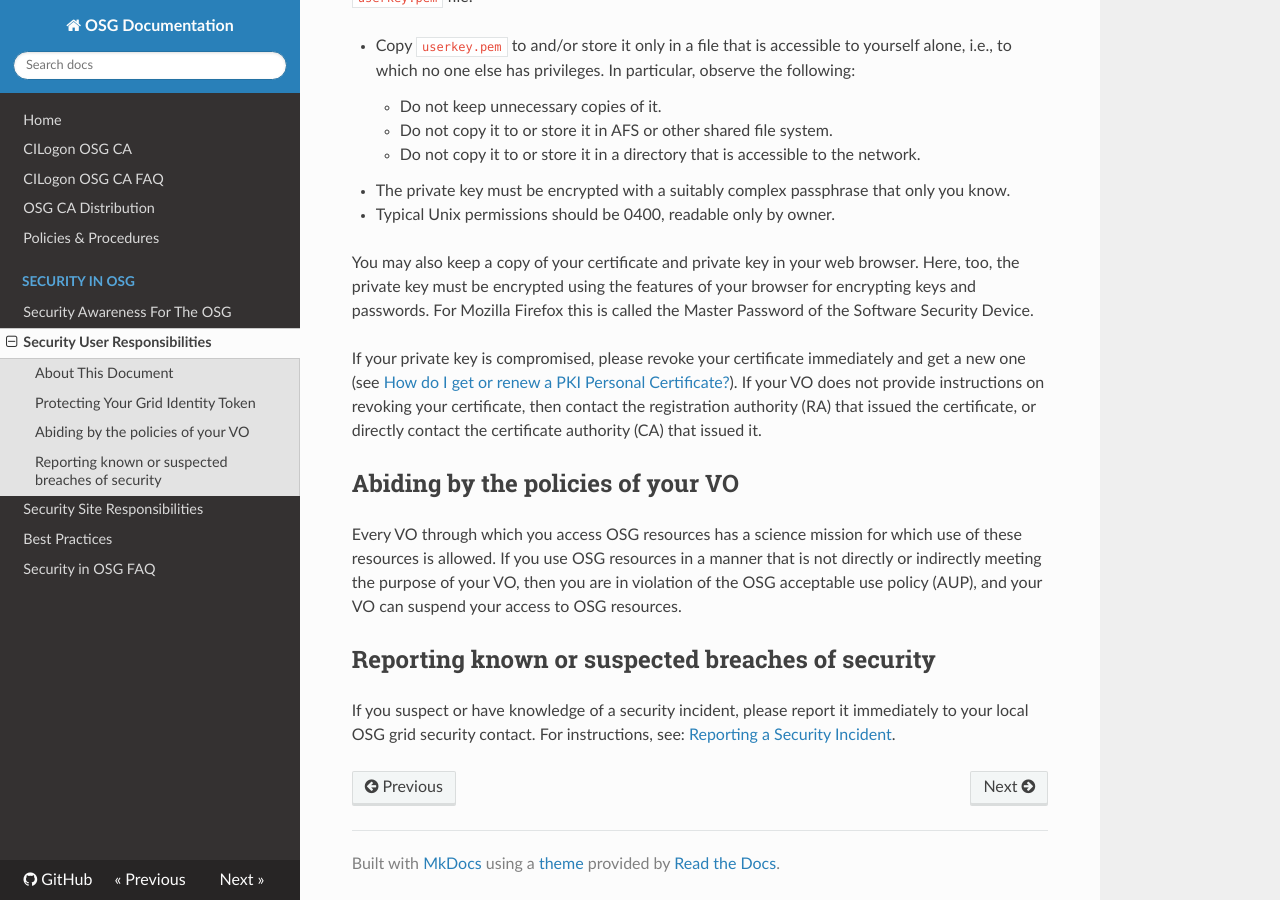
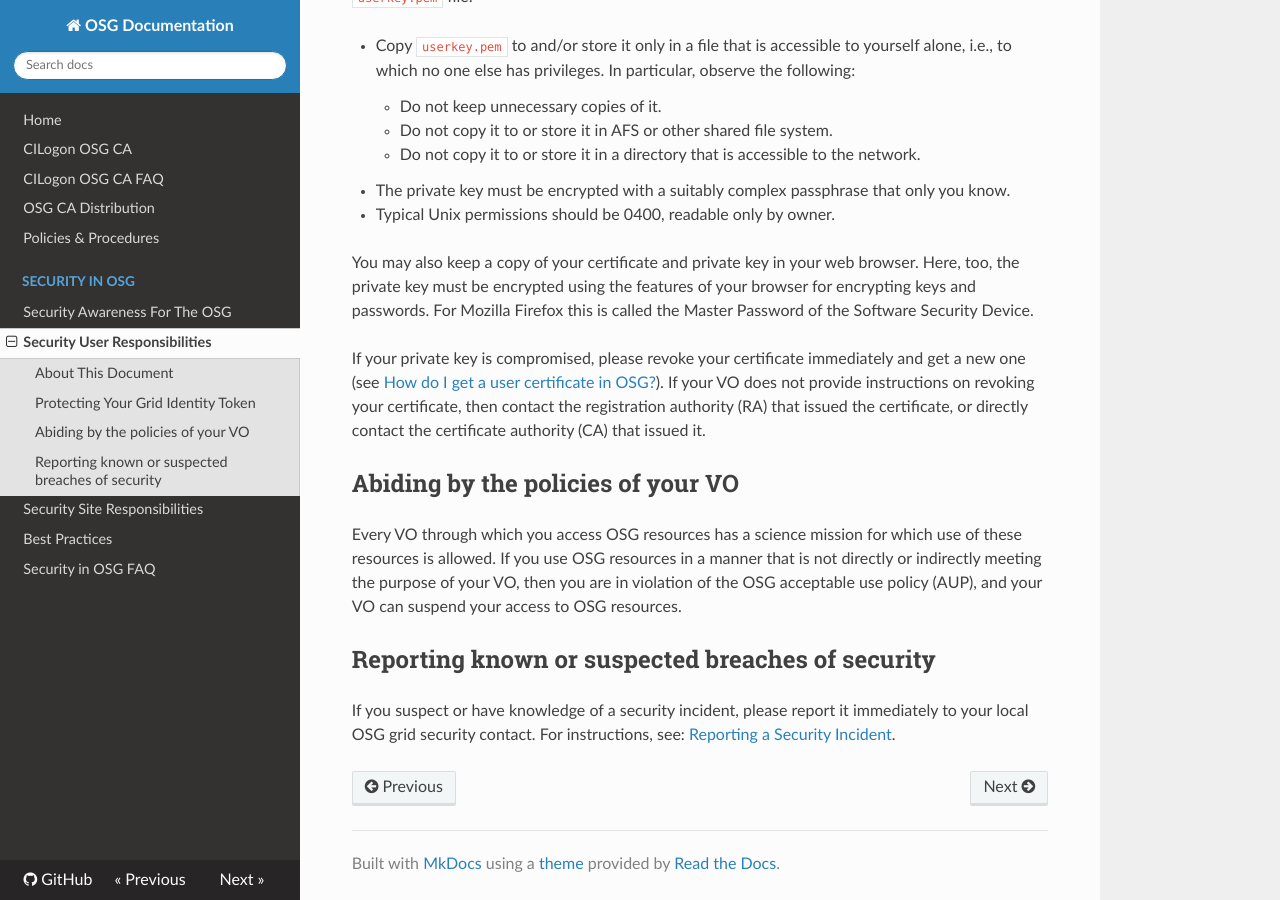
Before and after one commit to opensciencegrid/security, an MkDocs documentation site: the page built from docs/SecurityUserResponsibilities.md, in a window 1280 px wide and 900 px high, scrolled down 708 px. Built offline with MkDocs 1.6.1, drawn with Linux system fonts in a browser that asks for light colours; nearby versions of some CDN libraries; old or Windows-style settings are respelled for this version of MkDocs.

Commit message:
Update SecurityUserResponsibilities.md

```diff
--- a/docs/SecurityUserResponsibilities.md
+++ b/docs/SecurityUserResponsibilities.md
@@ -28,7 +28,7 @@
 
 You may also keep a copy of your certificate and private key in your web browser. Here, too, the private key must be encrypted using the features of your browser for encrypting keys and passwords. For Mozilla Firefox this is called the Master Password of the Software Security Device.
 
-If your private key is compromised, please revoke your certificate immediately and get a new one (see [How do I get or renew a PKI Personal Certificate?](https://twiki.grid.iu.edu/bin/view/Documentation/CertificateUserGet)). If your VO does not provide instructions on revoking your certificate, then contact the registration authority (RA) that issued the certificate, or directly contact the certificate authority (CA) that issued it.
+If your private key is compromised, please revoke your certificate immediately and get a new one (see [How do I get a user certificate in OSG?](https://opensciencegrid.github.io/docs/security/user-certs/)). If your VO does not provide instructions on revoking your certificate, then contact the registration authority (RA) that issued the certificate, or directly contact the certificate authority (CA) that issued it.
 
 Abiding by the policies of your VO
 ----------------------------------
```
